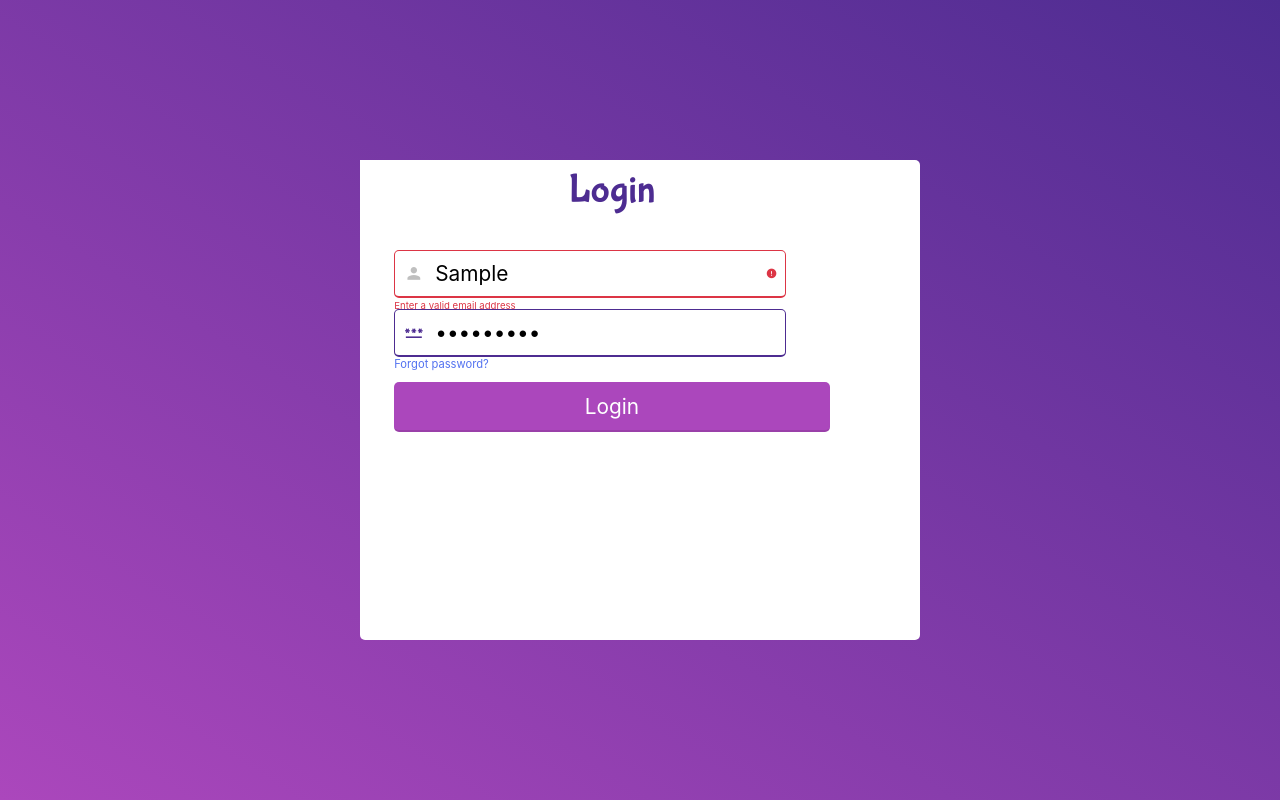
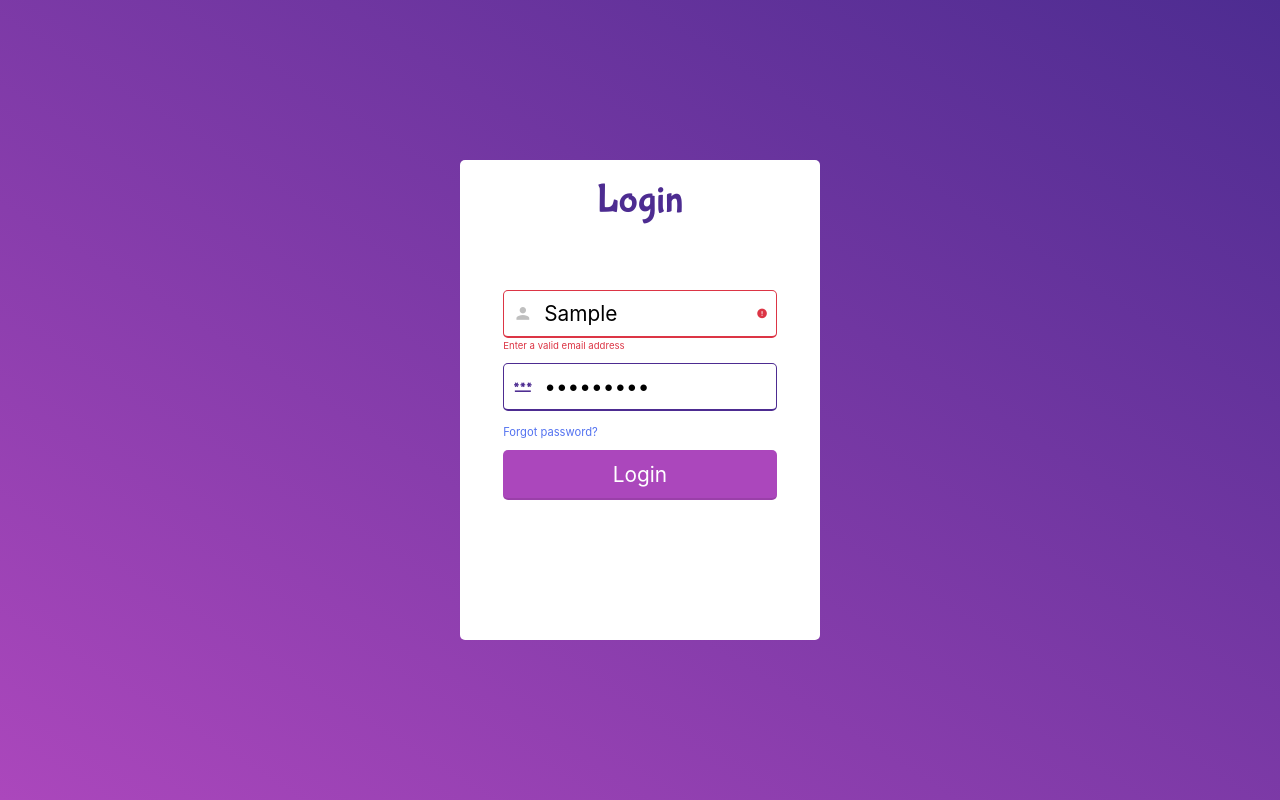
Before and after one commit to sadjosarai/template1, a plain HTML site: page login.html in a window 1280 px wide. Both pictures are taken after typing "Sample", "Sample123" into the empty fields and a click on the input "Login". Drawn offline with nearby package versions, Linux system fonts and the light colour scheme; some packages are replaced by stand-ins of ours; a script that the page names is missing; a web font is replaced by a local one.

Commit message:
login fixed and ready

```diff
--- a/css/style.css
+++ b/css/style.css
@@ -275,17 +275,37 @@ form input[type="submit"]:hover{
 .login-container{
   background-color: white;
   border-radius: 5px;
-  width:560px;
-  min-height: 60vh;
+  width:360px;
+  height: 60vh;
+  display:flex;
+  flex-direction: column;
+  justify-content: center;
   /*height: calc(var(--vh, 1vh) * 60);*/
+}
+@media only screen and (max-width:360px){
+ .login-container{
+  width:98vw;
+ }
+}
+.login-container header{
+  margin-top:10px;
+  margin-bottom: 10px;
 }
 .login-container .form-wrapper{
   width:90%;
   height:100%;
+  margin: 0px auto;
+  display:flex;
+  justify-content: center;
+}
+.login-container .form-wrapper form{
+  padding-top:20px;
 }
 .login-container .form-wrapper .field{
-  width:90%;
-  height:50px;
+  width: 100%;
+  margin-top: 1.2vh;
+  margin-bottom: 0.8vh;
+  height:8vh;
 }
 .login-container .form-wrapper .ts1{
   margin-bottom:20px;
@@ -303,3 +323,6 @@ form input[type="submit"]:hover{
   border-bottom: 2px solid rgba(0,0,0,0.1);
   transition: all 0.3s ease;
 }
+.login-container .form-wrapper form input[type="submit"]:hover{
+  background: #4d2c91;
+}
--- a/js/login.js
+++ b/js/login.js
@@ -20,8 +20,9 @@ form.onsubmit = (e)=>{
     eInput.onkeyup = ()=>{checkEmail();}
     pInput.onkeyup = ()=>{checkPass();}
     function checkEmail(){
-      let pattern = /^[^ ]+@[^ ]+\.[a-z]{2,3}$/;
-      if(!eInput.value.match(pattern)){
+      let pattern1 = /^[^ ]+@[^ ]+\.[a-z]{2,3}$/;
+      let pattern2 = /^[0-9]{9,12}$/;
+      if(!eInput.value.match(pattern1) || !eInput.value.match(pattern2)){
         eField.classList.add("error");
         eField.classList.remove("valid");
         let errorTxt = eField.querySelector(".error-txt");
--- a/login.html
+++ b/login.html
@@ -14,7 +14,7 @@
      <link rel="stylesheet" href="css/style.css">
 </head>
 <body>
-    <div class="login-container grid-container">
+    <div class="login-container">
         <div class="form-wrapper">
           <header>
             <div class="ts1">Login</div>
@@ -30,7 +30,6 @@
                 </div>
                 <span class="error error-txt">Email can't be blank</span>
             </div>
-
             <div class="field password">
                 <div class="input-area">
                   <input type="password" name="pwd" placeholder="Password">
@@ -43,7 +42,6 @@
             </div>
             <div class="pass-txt"><a href="#">Forgot password?</a></div>
             <input type="submit" value="Login">
-
           </form>
       </div>
     </div>
```
Also changed, not shown: js/signup.js (+2 -6 lines). Lines whose indentation alone changed are shown as unchanged.
